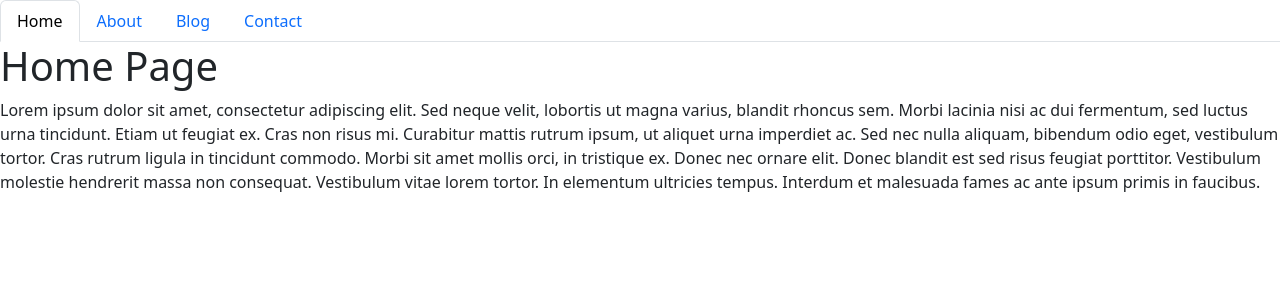
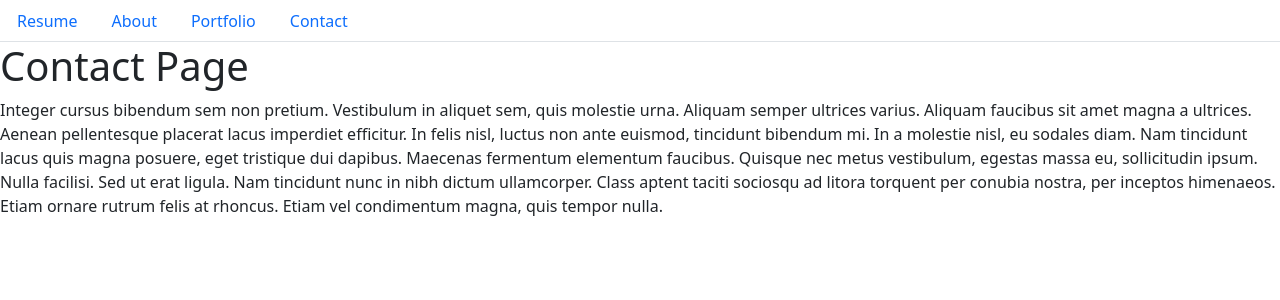
Before and after one commit to jgum63/portfolio-example, a React (Create React App) app: page / in a window 1280 px wide. Shown: the top 300 px of the page. Built offline with nearby package versions, Linux system fonts and the light colour scheme.

Commit message:
updated components to reflect proper names

```diff
--- a/src/components/NavTabs.js
+++ b/src/components/NavTabs.js
@@ -1,26 +1,23 @@
 import React from 'react';
 
-// TODO: Add a comment explaining how we are able to extract the key value pairs from props
 
 function NavTabs({ currentPage, handlePageChange }) {
   return (
     <ul className="nav nav-tabs">
       <li className="nav-item">
         <a
-          href="#home"
-          onClick={() => handlePageChange('Home')}
-          //*  TODO: BONUS: Add a comment explaining what kind of operator this is and what it is checking for
+          href="#resume"
+          onClick={() => handlePageChange('Resume')}
 
-          className={currentPage === 'Home' ? 'nav-link active' : 'nav-link'}
+          className={currentPage === 'Resume' ? 'nav-link active' : 'nav-link'}
         >
-          Home
+          Resume
         </a>
       </li>
       <li className="nav-item">
         <a
           href="#about"
           onClick={() => handlePageChange('About')}
-          //  TODO: Add a comment explaining what this logic is doing
 
           className={currentPage === 'About' ? 'nav-link active' : 'nav-link'}
         >
@@ -29,19 +26,17 @@
       </li>
       <li className="nav-item">
         <a
-          href="#blog"
-          onClick={() => handlePageChange('Blog')}
-          //  TODO: Add a comment explaining what this logic is doing
+          href="#portfolio"
+          onClick={() => handlePageChange('Portfolio')}
 
-          className={currentPage === 'Blog' ? 'nav-link active' : 'nav-link'}
+          className={currentPage === 'Portfolio' ? 'nav-link active' : 'nav-link'}
         >
-          Blog
+          Portfolio
         </a>
       </li>
       <li className="nav-item">
         <a
           href="#contact"
-          //  TODO: Add a comment explaining what this logic is doing
 
           onClick={() => handlePageChange('Contact')}
           className={currentPage === 'Contact' ? 'nav-link active' : 'nav-link'}
--- a/src/components/PortfolioContainer.js
+++ b/src/components/PortfolioContainer.js
@@ -1,23 +1,23 @@
 import React, { useState } from 'react';
 import NavTabs from './NavTabs';
-import Home from './pages/Home';
+import Resume from './pages/Resume';
 import About from './pages/About';
-import Blog from './pages/Blog';
 import Contact from './pages/Contact';
+import Portfolio from './pages/Portfolio';
 
 export default function PortfolioContainer() {
   const [currentPage, setCurrentPage] = useState('Home');
 
   // TODO: Add a comment describing the functionality of this method
   const renderPage = () => {
-    if (currentPage === 'Home') {
-      return <Home />;
+    if (currentPage === 'Resume') {
+      return <Resume />;
     }
     if (currentPage === 'About') {
       return <About />;
     }
-    if (currentPage === 'Blog') {
-      return <Blog />;
+    if (currentPage === 'Portfolio') {
+      return <Portfolio />;
     }
     return <Contact />;
   };
--- a/src/components/pages/About.js
+++ b/src/components/pages/About.js
@@ -3,7 +3,7 @@
 export default function About() {
   return (
     <div>
-      <h1>About Page</h1>
+      <h1>About Me</h1>
       <p>
         Nunc pharetra finibus est at efficitur. Praesent sed congue diam.
         Integer gravida dui mauris, ut interdum nunc egestas sed. Aenean sed
--- a/src/components/pages/Blog.js
+++ b/src/components/pages/Portfolio.js
@@ -1,9 +1,9 @@
 import React from 'react';
 
-export default function Blog() {
+export default function Portfolio() {
   return (
     <div>
-      <h1>Blog Page</h1>
+      <h1>Portfolio</h1>
       <p>
         Donec a volutpat quam. Curabitur nec varius justo, sed rutrum ligula.
         Curabitur pellentesque turpis sit amet eros iaculis, a mollis arcu
--- a/src/components/pages/Home.js
+++ b/src/components/pages/Resume.js
@@ -1,9 +1,9 @@
 import React from 'react';
 
-export default function Home() {
+export default function Resume() {
   return (
     <div>
-      <h1>Home Page</h1>
+      <h1>Resume</h1>
       <p>
         Lorem ipsum dolor sit amet, consectetur adipiscing elit. Sed neque
         velit, lobortis ut magna varius, blandit rhoncus sem. Morbi lacinia nisi
```
